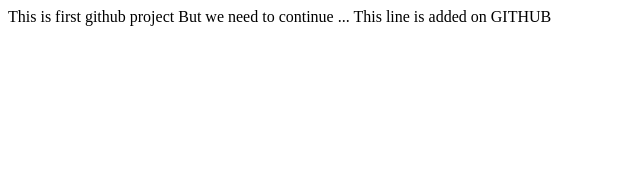
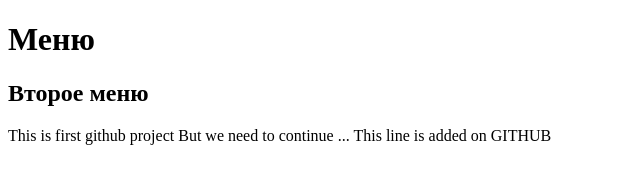
Before and after one commit to SFOM777/test, a plain HTML site: page index.html in a window 1280 px wide. Shown: the whole page, without its empty margins (0-640 px from the left). Drawn offline with Linux system fonts and the light colour scheme.

Commit message:
added header

```diff
--- a/index.html
+++ b/index.html
@@ -5,7 +5,20 @@
     <meta http-equiv="X-UA-Compatible" content="IE=edge">
     <meta name="viewport" content="width=device-width, initial-scale=1.0">
     <title>Document</title>
+    <style type="stylesheet" src = "style.css" ></style>
 </head>
+<body>
+    <div class= "header">
+        <h1>
+Меню
+        </h1>
+        <h2>
+            Второе меню
+        </h2>
+
+
+    </div>
+</body>
 <body>
     This is first github project
 But we need to continue ...
```
